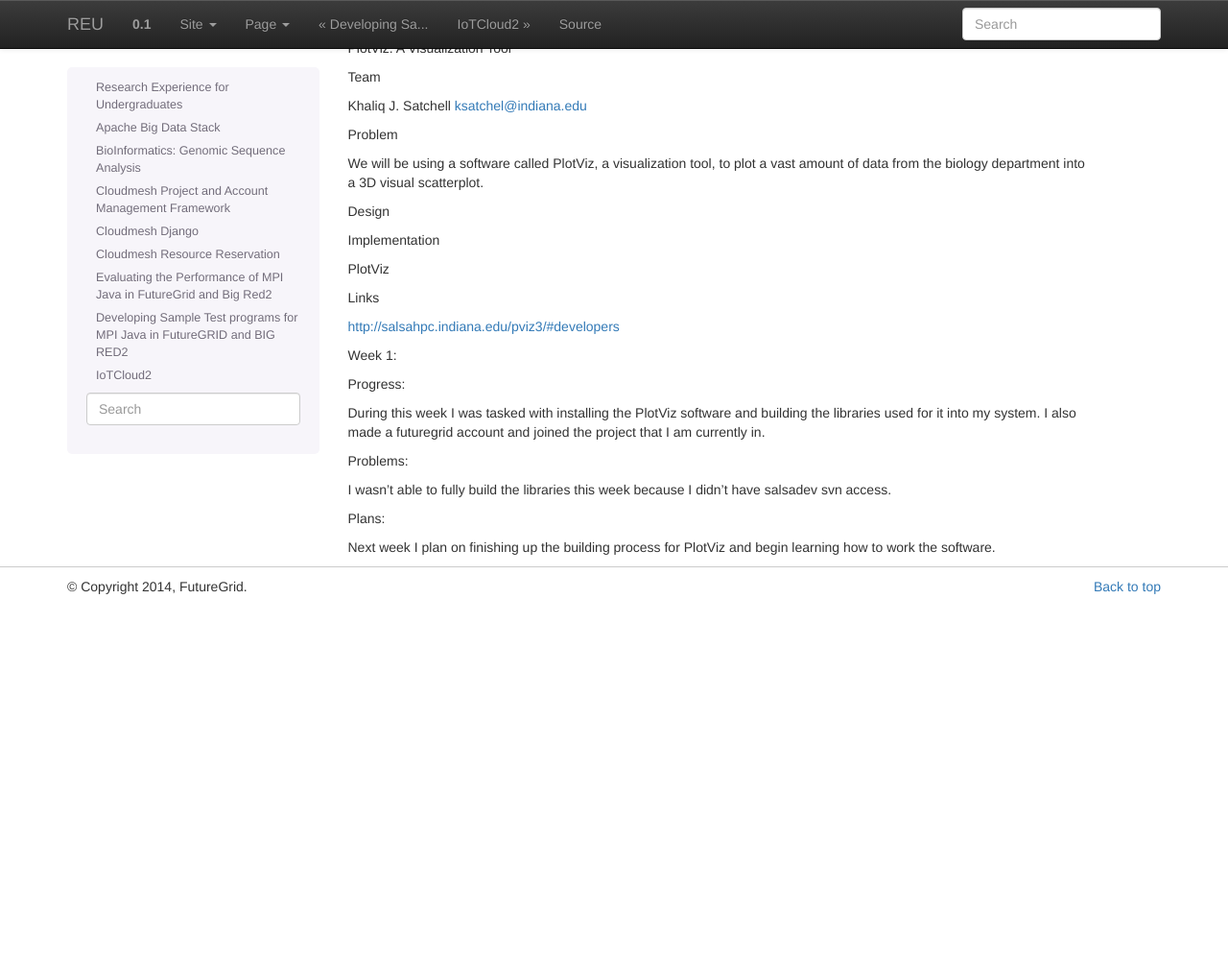
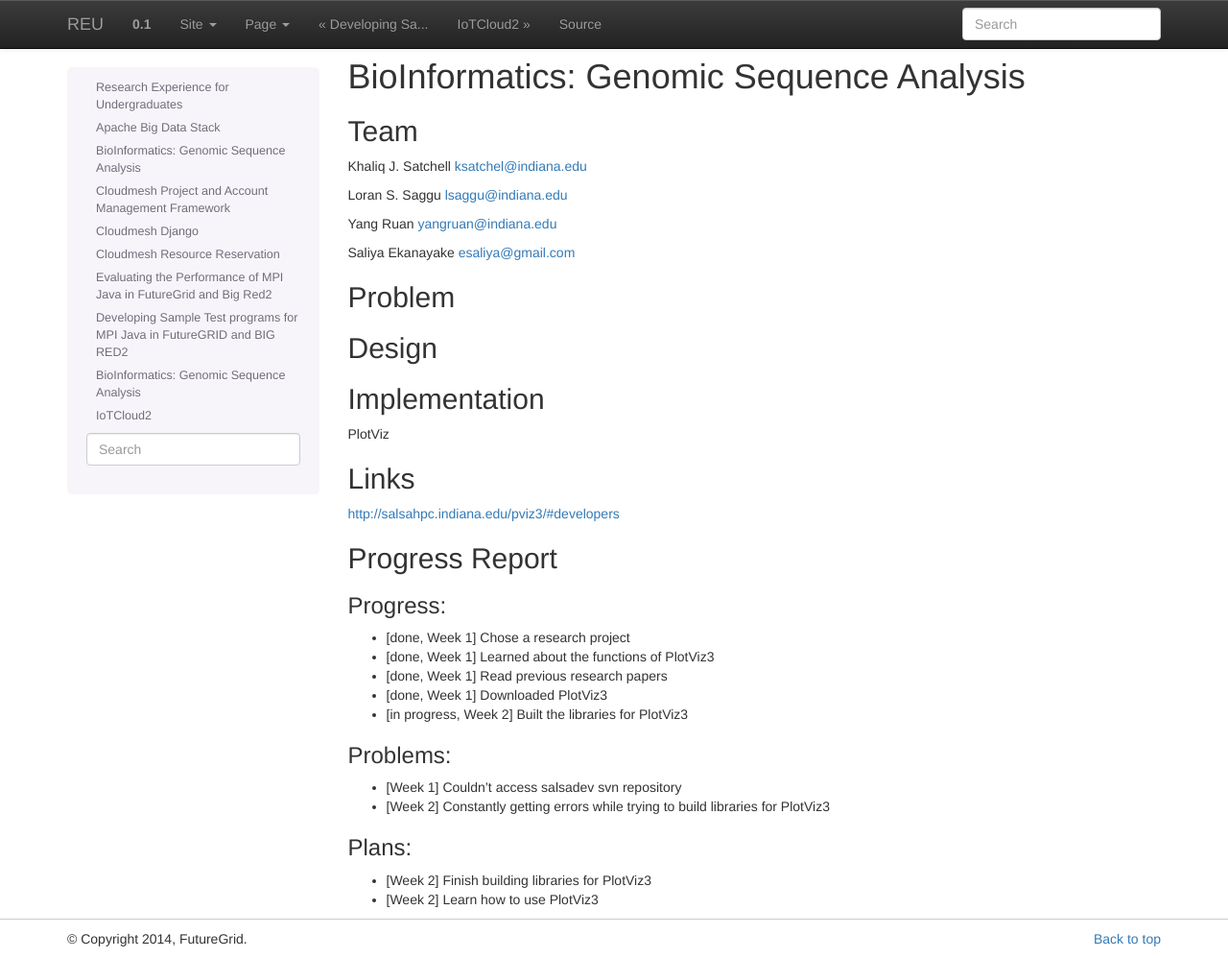
Before and after one commit to cloudmesh-project/reu-2014, a Sphinx documentation site: the page built from doc/source/projects/plotviz.rst, in a window 1280 px wide and 998 px high. Shown: the whole window at 96% size. Built offline with Sphinx 7.4.7, drawn with Linux system fonts in a browser that asks for light colours.

Commit message:
Update plotviz.rst

```diff
--- a/doc/source/projects/plotviz.rst
+++ b/doc/source/projects/plotviz.rst
@@ -1,38 +1,62 @@
-PlotViz: A Visualization Tool
+BioInformatics: Genomic Sequence Analysis
+======================================================================
 
 Team
-
+----------------------------------------------------------------------
 Khaliq J. Satchell
 ksatchel@indiana.edu
 
+Loran S. Saggu
+lsaggu@indiana.edu
+
+Yang Ruan
+yangruan@indiana.edu
+
+Saliya Ekanayake
+esaliya@gmail.com
+
 Problem
+----------------------------------------------------------------------
 
-We will be using a software called PlotViz, a visualization tool, to plot a vast amount of data from the biology department into a 3D
-visual scatterplot.
+
+
 
 Design
+----------------------------------------------------------------------
 
 
 
 Implementation
+----------------------------------------------------------------------
 
 PlotViz
 
+
 Links
+----------------------------------------------------------------------
 
 http://salsahpc.indiana.edu/pviz3/#developers
 
-Week 1:
+Progress Report
+----------------------------------------------------------------------
 
 Progress:
+^^^^^^^^^^^^^^^^^^^^^^^^^^^^^^^^^^^^^^^^^^^^^^^^^^^^^^^^^^^^^^^^^^^^^^
 
-During this week I was tasked with installing the PlotViz software and building the libraries used for it into my system. I also
-made a futuregrid account and joined the project that I am currently in.
+- [done, Week 1] Chose a research project
+- [done, Week 1] Learned about the functions of PlotViz3
+- [done, Week 1] Read previous research papers
+- [done, Week 1] Downloaded PlotViz3
+- [in progress, Week 2] Built the libraries for PlotViz3
 
 Problems:
+^^^^^^^^^^^^^^^^^^^^^^^^^^^^^^^^^^^^^^^^^^^^^^^^^^^^^^^^^^^^^^^^^^^^^^
 
-I wasn't able to fully build the libraries this week because I didn't have salsadev svn access.
+- [Week 1] Couldn't access salsadev svn repository
+- [Week 2] Constantly getting errors while trying to build libraries for PlotViz3
 
 Plans:
+^^^^^^^^^^^^^^^^^^^^^^^^^^^^^^^^^^^^^^^^^^^^^^^^^^^^^^^^^^^^^^^^^^^^^^
 
-Next week I plan on finishing up the building process for PlotViz and begin learning how to work the software.
+- [Week 2] Finish building libraries for PlotViz3
+- [Week 2] Learn how to use PlotViz3
```
